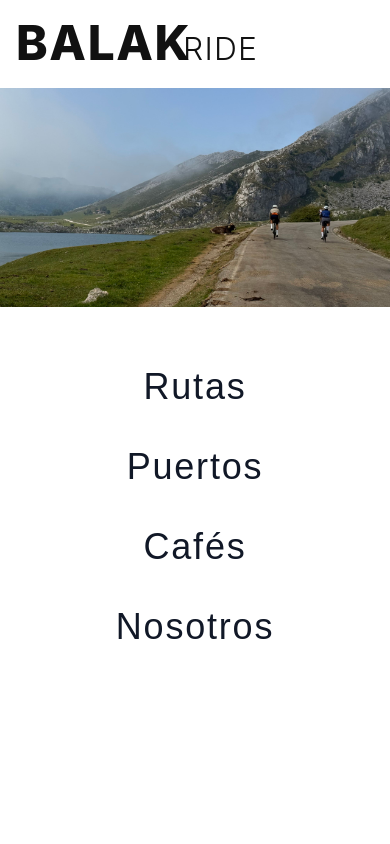
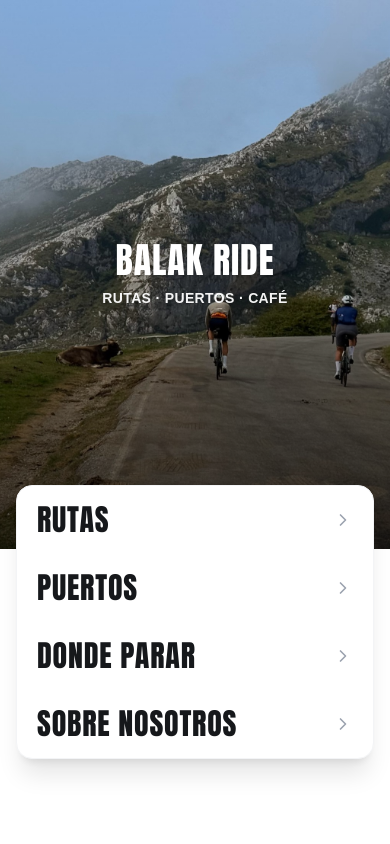
Before and after one commit to daniqt2/next-balak, a Next.js app: page / in a window 390 px wide. Shown: the top 844 px of the page. Built offline with nearby package versions, Linux system fonts and the light colour scheme; no server answers; what @tailwindcss/nesting would draw is missing.

Commit message:
mobile home redesign

```diff
--- a/src/components/heroes/HomeHero.tsx
+++ b/src/components/heroes/HomeHero.tsx
@@ -4,14 +4,15 @@ import { useEffect, useRef } from 'react';
 import Logo from '@/components/ui/Logo';
 import Image from 'next/image';
 import { gsap } from 'gsap';
-import { Instagram, Mail } from 'lucide-react';
+import { Instagram, Mail, ChevronDown, ChevronRight } from 'lucide-react';
+import '@/styles/homeHero.css';
 
 export default function HomeHero() {
   const heroRef = useRef<HTMLDivElement>(null);
   const mobileTitleRef = useRef<HTMLDivElement>(null);
   const desktopTitleRef = useRef<HTMLDivElement>(null);
   const desktopNavRef = useRef<HTMLElement>(null);
-  const mobileNavRef = useRef<HTMLElement>(null);
+  const mobileNavRef = useRef<HTMLDivElement>(null);
 
   // Intersection observer for title animation
   useEffect(() => {
@@ -77,123 +78,70 @@ export default function HomeHero() {
 
   return (
     <>
-      <div
-        ref={heroRef}
-        className="relative w-full min-h-screen lg:min-h-screen"
-      >
-        {/* Mobile Layout: Logo on top, Image below */}
-        <div className="lg:hidden flex flex-col w-full">
-          {/* Logo Section - Mobile (very compact) */}
-          <div className="relative w-full bg-white flex flex-col px-4 pt-4 pb-2">
-            <div className="flex flex-col justify-start animate-fade-in">
-              <Logo
-                width="100%"
-                height="auto"
-                color="#111"
-                className="max-w-full"
-              />
-            </div>
-
-            {/* Bottom Text - Mobile (very compact) */}
-            <div className="hidden lg:flex flex-col gap-0.5 text-gray-900 my-10 animate-fade-in-delay">
-              <div
-                ref={mobileTitleRef}
-                className="text-m font-medium tracking-wide title-intersect"
-              >
-                BALAK RIDE
-              </div>
-              <div className="text-m font-light text-gray-700">
-                Compartimos nuestras rutas favoritas
-              </div>
-              <div className="text-m font-light text-gray-700">
-                & Paradas de café
-              </div>
-            </div>
-          </div>
-
-          {/* Image - Mobile (below logo) */}
-          <div
-            className="relative w-full bg-gray-100 animate-fade-in"
-            style={{ aspectRatio: '16/9' }}
-          >
+      <div ref={heroRef} className="home-hero">
+        {/* Mobile Layout: Big hero with BALAK RIDE overlay + one floating menu card */}
+        <div className="home-hero__mobile">
+          <div className="home-hero__mobile-hero">
             <Image
               src="/balak-home.jpg"
               alt="Cycling route landscape"
               fill
-              className="object-contain"
               priority
               quality={95}
               sizes="100vw"
-              style={{
-                objectPosition: 'center center',
-              }}
             />
+            <div className="home-hero__overlay" />
+            <div className="home-hero__title-wrap">
+              <h1 ref={mobileTitleRef} className="home-hero__title">
+                BALAK RIDE
+              </h1>
+              <p className="home-hero__subtitle">RUTAS · PUERTOS · CAFÉ</p>
+            </div>
+            <div className="home-hero__scroll-indicator">
+              <ChevronDown className="home-hero__scroll-icon" aria-hidden />
+            </div>
           </div>
 
-          {/* Navigation - Mobile (below image) */}
-          <div className="w-full bg-white px-4 py-12">
-            <nav
-              ref={mobileNavRef}
-              className="text-center lg:text-left flex flex-col gap-4 text-gray-900"
-            >
-              <a
-                href="/rutas"
-                className="nav-link-mobile text-2xl font-medium tracking-wider cursor-pointer relative inline-block"
-              >
-                <span className="relative z-10">Rutas</span>
+          <div className="home-hero__floating-card-wrap">
+            <div ref={mobileNavRef} className="home-hero__floating-card">
+              <a href="/rutas">
+                <span>Rutas</span>
+                <ChevronRight className="home-hero__nav-chevron" />
               </a>
-              <a
-                href="/puertos"
-                className="nav-link-mobile text-2xl font-medium tracking-wider cursor-pointer relative inline-block"
-              >
-                <span className="relative z-10">Puertos</span>
+              <a href="/puertos">
+                <span>Puertos</span>
+                <ChevronRight className="home-hero__nav-chevron" />
               </a>
-              <a
-                href="/coffee-spots"
-                className="nav-link-mobile text-2xl font-medium tracking-wider cursor-pointer relative inline-block"
-              >
-                <span className="relative z-10">Cafés</span>
+              <a href="/coffee-spots">
+                <span>Donde parar</span>
+                <ChevronRight className="home-hero__nav-chevron" />
               </a>
-              <a
-                href="/about-us"
-                className="nav-link-mobile text-2xl font-medium tracking-wider cursor-pointer relative inline-block"
-              >
-                <span className="relative z-10">Nosotros</span>
+              <a href="/about-us">
+                <span>Sobre Nosotros</span>
+                <ChevronRight className="home-hero__nav-chevron" />
               </a>
-            </nav>
+            </div>
           </div>
         </div>
 
-        <div className="hidden lg:block relative w-full h-full">
-          <div
-            className="relative w-full bg-gray-100 animate-fade-in"
-            style={{
-              height: '100vh',
-              minHeight: '600px',
-            }}
-          >
-            <div className="relative w-full h-full">
+        <div className="home-hero__desktop">
+          <div className="home-hero__desktop-image-wrap">
+            <div className="home-hero__desktop-image-inner">
               <Image
                 src="/balak-home.jpg"
                 alt="Cycling route landscape"
                 fill
-                className="object-cover"
                 priority
                 quality={95}
                 sizes="100vw"
-                style={{
-                  objectPosition: 'center right',
-                }}
               />
-
-              <div className="absolute inset-0 bg-gradient-to-l from-black/[0.02] via-transparent to-transparent" />
+              <div className="home-hero__desktop-overlay" />
             </div>
           </div>
 
-          <div className="absolute inset-0 w-[25%] bg-white flex flex-col justify-between p-12 xl:p-16 z-10 pointer-events-none overflow-visible">
-            <div className="pointer-events-auto">
-              {/* Logo Section */}
-              <div className="flex flex-col justify-start relative z-20 animate-fade-in">
+          <div className="home-hero__desktop-sidebar">
+            <div>
+              <div className="home-hero__desktop-logo-wrap">
                 <Logo
                   width="100%"
                   height="auto"
@@ -203,66 +151,60 @@ export default function HomeHero() {
               </div>
             </div>
 
-            <nav
-              ref={desktopNavRef}
-              className="flex flex-col gap-5 text-gray-900 pointer-events-auto"
-            >
+            <nav ref={desktopNavRef} className="home-hero__desktop-nav">
               <a
                 href="/rutas"
-                className="nav-link group text-2xl font-medium tracking-wider cursor-pointer relative inline-block"
+                className="nav-link group text-2xl font-anton tracking-wider cursor-pointer relative inline-block"
               >
                 <span className="relative z-10">Rutas</span>
                 <span className="absolute bottom-0 left-0 w-0 h-[2px] bg-gradient-to-r from-[#111] to-[#666] transition-[width] duration-[600ms] ease-[cubic-bezier(0.4,0,0.2,1)] origin-left group-hover:w-full"></span>
               </a>
               <a
                 href="/puertos"
-                className="nav-link group text-2xl font-medium tracking-wider cursor-pointer relative inline-block"
+                className="nav-link group text-2xl font-anton tracking-wider cursor-pointer relative inline-block"
               >
                 <span className="relative z-10">Puertos</span>
                 <span className="absolute bottom-0 left-0 w-0 h-[2px] bg-gradient-to-r from-[#111] to-[#666] transition-[width] duration-[600ms] ease-[cubic-bezier(0.4,0,0.2,1)] origin-left group-hover:w-full"></span>
               </a>
               <a
                 href="/coffee-spots"
-                className="nav-link group text-2xl font-medium tracking-wider cursor-pointer relative inline-block"
+                className="nav-link group text-2xl font-anton tracking-wider cursor-pointer relative inline-block"
               >
-                <span className="relative z-10">Cafés</span>
+                <span className="relative z-10">Donde parar</span>
                 <span className="absolute bottom-0 left-0 w-0 h-[2px] bg-gradient-to-r from-[#111] to-[#666] transition-[width] duration-[600ms] ease-[cubic-bezier(0.4,0,0.2,1)] origin-left group-hover:w-full"></span>
               </a>
               <a
                 href="/about-us"
-                className="nav-link group text-2xl font-medium tracking-wider cursor-pointer relative inline-block"
+                className="nav-link group text-2xl font-anton tracking-wider cursor-pointer relative inline-block"
               >
-                <span className="relative z-10">Nosotros</span>
+                <span className="relative z-10">Sobre Nosotros</span>
                 <span className="absolute bottom-0 left-0 w-0 h-[2px] bg-gradient-to-r from-[#111] to-[#666] transition-[width] duration-[600ms] ease-[cubic-bezier(0.4,0,0.2,1)] origin-left group-hover:w-full"></span>
               </a>
             </nav>
 
-            <div className="flex flex-col gap-2 text-gray-900 pointer-events-auto animate-fade-in-delay">
-              <div
-                ref={desktopTitleRef}
-                className="text-base font-medium tracking-wide title-intersect"
-              >
+            <div className="home-hero__desktop-title-wrap">
+              <div ref={desktopTitleRef} className="home-hero__desktop-title">
                 BALAK RIDE
               </div>
-              <div className="text-base font-light text-gray-700">
+              <div className="home-hero__desktop-title-text">
                 Compartimos nuestras rutas favoritas
               </div>
-              <div className="text-base font-light text-gray-700">
+              <div className="home-hero__desktop-title-text">
                 & Paradas de café
               </div>
-              <div className="flex items-center gap-3 mt-4">
+              <div className="home-hero__desktop-social-wrap">
                 <a
                   href="https://instagram.com/balak.ride"
                   target="_blank"
                   rel="noopener noreferrer"
-                  className="inline-flex items-center justify-center w-8 h-8 rounded-full border border-gray-900 text-gray-900 hover:bg-gray-900 hover:text-white transition"
+                  className="home-hero__desktop-social-link"
                   aria-label="Instagram"
                 >
                   <Instagram size={16} />
                 </a>
                 <a
                   href="mailto:balak.ride@gmail.com"
-                  className="inline-flex items-center justify-center w-8 h-8 rounded-full border border-gray-900 text-gray-900 hover:bg-gray-900 hover:text-white transition"
+                  className="home-hero__desktop-social-link"
                   aria-label="Email"
                 >
                   <Mail size={16} />
--- a/src/components/layout/Navbar.tsx
+++ b/src/components/layout/Navbar.tsx
@@ -43,10 +43,18 @@ export default function Navbar() {
           {/* Desktop links */}
           <div className="hidden lg:flex items-center gap-6">
             {/* <Link href="/routes" className="text-white/90 hover:text-white transition text-sm font-medium tracking-wide">Rutas</Link> */}
-            <Link href="/rutas" className="navbar_menu-option">Rutas</Link>
-            <Link href="/coffee-spots" className="navbar_menu-option">Cafés</Link>
-            <Link href="/puertos" className="navbar_menu-option">Puertos</Link>
-            <Link href="/about-us" className="navbar_menu-option">Nosotros</Link>
+            <Link href="/rutas" className="navbar_menu-option">
+              Rutas
+            </Link>
+            <Link href="/puertos" className="navbar_menu-option">
+              Puertos
+            </Link>
+            <Link href="/coffee-spots" className="navbar_menu-option">
+              Donde parar
+            </Link>
+            <Link href="/about-us" className="navbar_menu-option">
+              Sobre Nosotros
+            </Link>
           </div>
 
           {/* Mobile menu button */}
--- /dev/null
+++ b/src/styles/homeHero.css
@@ -0,0 +1,131 @@
+/* Home Hero – mobile: big hero + floating menu card; desktop: image + sidebar */
+.home-hero {
+  @apply relative w-full min-h-screen lg:min-h-screen;
+}
+
+.home-hero__mobile {
+  @apply lg:hidden flex flex-col w-full;
+}
+
+.home-hero__mobile-hero {
+  @apply relative w-full h-[65vh] min-h-[380px] flex flex-col justify-end;
+
+  img {
+    @apply object-cover;
+    object-position: 80% center;
+  }
+
+  .home-hero__overlay {
+    @apply absolute inset-0 bg-gradient-to-t from-black/70 via-black/20 to-transparent;
+  }
+
+  .home-hero__title-wrap {
+    @apply absolute inset-0 z-10 flex flex-col items-center justify-center px-6 text-center text-white;
+  }
+
+  .home-hero__title {
+    @apply font-anton text-4xl sm:text-5xl md:text-6xl uppercase tracking-wide drop-shadow-lg;
+    animation: fade-in 0.6s ease-out forwards;
+  }
+
+  .home-hero__subtitle {
+    @apply mt-2 text-sm sm:text-base font-semibold tracking-wide text-white/95 drop-shadow-md;
+    animation: fade-in 0.6s ease-out 0.3s forwards;
+    opacity: 0;
+  }
+
+  .home-hero__scroll-indicator {
+    @apply absolute bottom-4 left-1/2 -translate-x-1/2 z-10 animate-bounce;
+  }
+
+  .home-hero__scroll-icon {
+    @apply w-8 h-8 text-white/90;
+  }
+}
+
+.home-hero__floating-card-wrap {
+  @apply relative z-20 -mt-16 mx-4 sm:mx-6;
+}
+
+.home-hero__floating-card {
+  @apply bg-white rounded-2xl shadow-xl border border-gray-100 overflow-hidden;
+
+  a {
+    @apply font-anton uppercase flex items-center justify-between px-5 py-4 text-charcoal-900 hover:bg-gray-50 transition active:bg-gray-100;
+  }
+
+  a span {
+    @apply text-3xl;
+  }
+
+  .home-hero__nav-chevron {
+    @apply w-5 h-5 text-gray-400 shrink-0;
+  }
+}
+
+/* Desktop hero – keep layout classes in component or add here if desired */
+.home-hero__desktop {
+  @apply hidden lg:block relative w-full h-full;
+}
+
+.home-hero__desktop-image-wrap {
+  @apply relative w-full bg-gray-100;
+  height: 100vh;
+  min-height: 600px;
+  animation: fade-in 0.6s ease-out forwards;
+}
+
+.home-hero__desktop-image-inner {
+  @apply relative w-full h-full;
+}
+
+.home-hero__desktop-image-inner img {
+  @apply object-cover;
+  object-position: center right;
+}
+
+.home-hero__desktop-overlay {
+  @apply absolute inset-0 bg-gradient-to-l from-black/[0.02] via-transparent to-transparent;
+}
+
+.home-hero__desktop-sidebar {
+  @apply absolute inset-0 w-[25%] bg-white flex flex-col justify-between p-12 xl:p-16 z-10 pointer-events-none overflow-visible;
+}
+
+.home-hero__desktop-sidebar > * {
+  @apply pointer-events-auto;
+}
+
+.home-hero__desktop-logo-wrap {
+  @apply flex flex-col justify-start relative z-20;
+  animation: fade-in 0.6s ease-out forwards;
+}
+
+.home-hero__desktop-nav {
+  @apply flex flex-col gap-5 text-gray-900 pointer-events-auto;
+}
+
+.home-hero__desktop-title-wrap {
+  @apply flex flex-col gap-2 text-gray-900 pointer-events-auto;
+  animation: fade-in 0.6s ease-out 0.3s forwards;
+  opacity: 0;
+}
+
+.home-hero__desktop-title {
+  @apply text-base font-medium tracking-wide;
+  opacity: 0;
+  transform: translateY(20px);
+  transition: opacity 0.8s ease-out, transform 0.8s ease-out;
+}
+
+.home-hero__desktop-title-text {
+  @apply text-base font-light text-gray-700;
+}
+
+.home-hero__desktop-social-wrap {
+  @apply flex items-center gap-3 mt-4;
+}
+
+.home-hero__desktop-social-link {
+  @apply inline-flex items-center justify-center w-8 h-8 rounded-full border border-gray-900 text-gray-900 hover:bg-gray-900 hover:text-white transition;
+}
```
